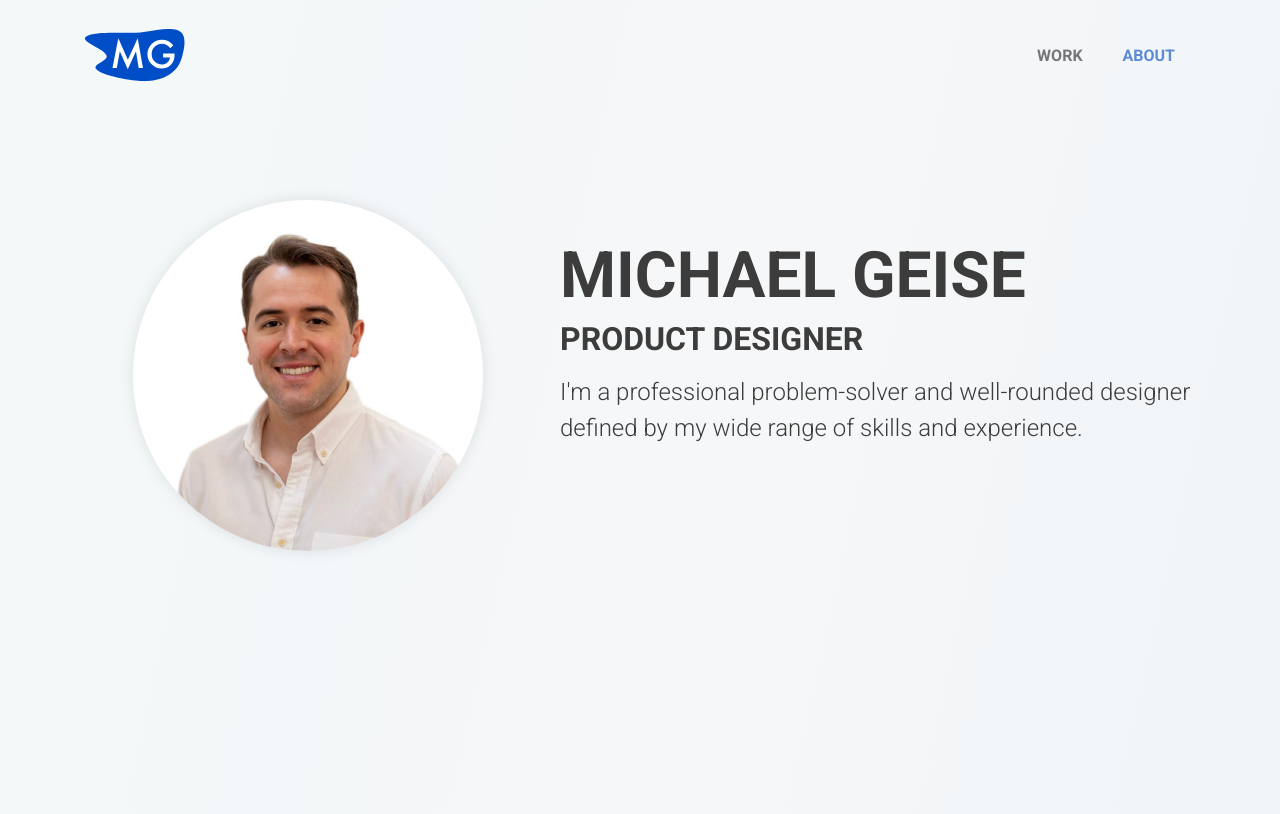
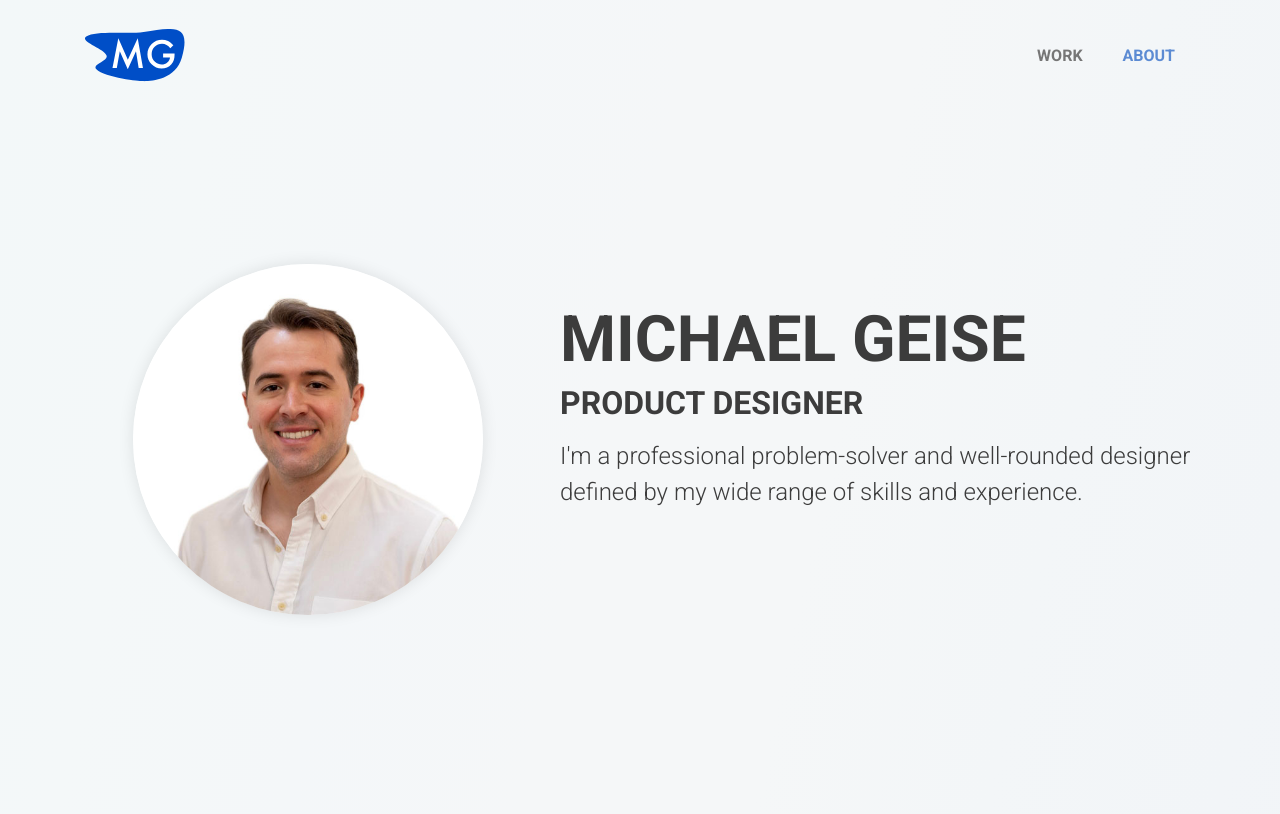
Before and after one commit to michaelgeise/michaelgeise.com, a PHP site: page / in a window 1280 px wide. Shown: the top 814 px of the page. Run offline with PHP 8.4, Linux system fonts and the light colour scheme.

Commit message:
mored updates (fix heights and font awesome)

```diff
--- a/css/style.css
+++ b/css/style.css
@@ -134,27 +134,29 @@ h1, h2, h3, h4, h5, h6,
 }
 
 .portfolio-modal ul li::before {
-    font-family: 'FontAwesome';
-    margin-left: -1.5rem;
-    color: #5C8BD3;
-    float: left;
+  font-family: "Font Awesome 5 Free";
+  margin-left: -1.5rem;
+  color: #5C8BD3;
+  float: left;
+  font-family: 'Font Awesome 5 Free';
+  font-weight: 900;
 }
 
 .portfolio-modal ul.list-objective li::before {
-    content: "\f06a";
+    content: '\f06a';
 }
 
 .portfolio-modal ul.list-role li::before {
-    content: "\f007";
+    content: '\f007';
 }
 .portfolio-modal ul.list-process li::before {
-    content: "\f058";
+    content: '\f058';
 }
 .portfolio-modal ul.list-complexities li::before {
-    content: "\f0d0";
+    content: '\f0d0';
 }
 .portfolio-modal ul.list-results li::before {
-    content: "\f135";
+    content: '\f135';
 }
 
 .work-item {
@@ -300,7 +302,7 @@ h1, h2, h3, h4, h5, h6,
   }
 }
 .masthead, #scene {
-  padding-top: calc(30ch + 74px);
+  padding-top: calc(30vh + 74px);
   padding-bottom: 6rem;
   min-height: 100vh;
 }
@@ -326,7 +328,7 @@ h1, h2, h3, h4, h5, h6,
 
 @media (min-width: 992px) {
   .masthead {
-    padding-top: calc(6rem + 104px);
+    padding-top: calc(20vh + 104px);
     padding-bottom: 6rem;
   }
   .masthead .masthead-heading {
--- a/index.php
+++ b/index.php
@@ -11,9 +11,9 @@
         <!-- Favicon-->
         <link rel="icon" type="image/png" href="images/mg-favicon.png">
         <link rel="mask-icon" href="images/mg-logo.svg" color="blue">
-        <link rel="icon" type="image/svg+xml" href="images/mg-logo.svg">
+        <link rel="icon" type="image/svg+xml" href="images/site-poster.png">
         <!-- Font Awesome icons (free version)-->
-        <script src="https://use.fontawesome.com/releases/v5.15.1/js/all.js" crossorigin="anonymous"></script>
+        <link rel="stylesheet" href="https://use.fontawesome.com/releases/v5.15.2/css/all.css">
         <!-- Google fonts-->
         <link rel="preconnect" href="https://fonts.gstatic.com">
         <link href="https://fonts.googleapis.com/css2?family=Roboto:ital,wght@0,300;0,700;1,400&display=swap" rel="stylesheet">
@@ -21,7 +21,7 @@
         <!-- Bootstrap CSS-->
         <link rel="stylesheet" href="https://cdn.jsdelivr.net/npm/bootstrap@4.5.3/dist/css/bootstrap.min.css" integrity="sha384-TX8t27EcRE3e/ihU7zmQxVncDAy5uIKz4rEkgIXeMed4M0jlfIDPvg6uqKI2xXr2" crossorigin="anonymous">
         <!-- Custom CSS -->
-        <link href="css/style.css?v=2" rel="stylesheet" />
+        <link href="css/style.css?v=2.4" rel="stylesheet" />
         <!-- CSS Animations -->
         <link href="css/animate.min.css" rel="stylesheet">
         <!-- Mordernizr -->
```
Also changed, not shown: images/site-poster.png (added), 1 other file.
